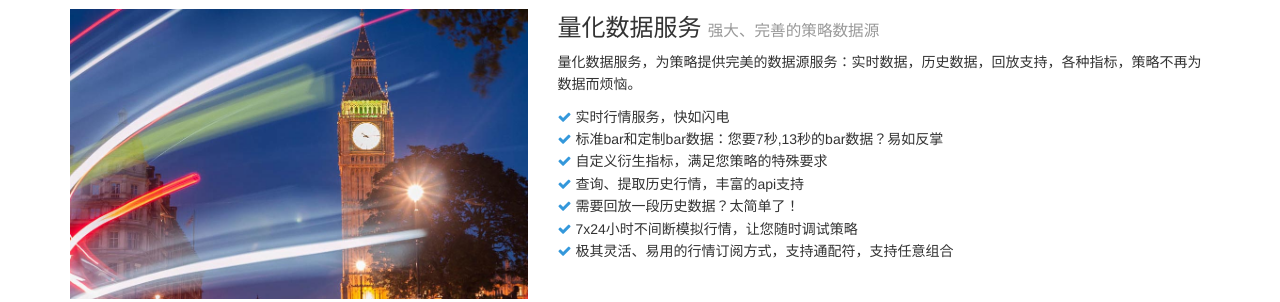
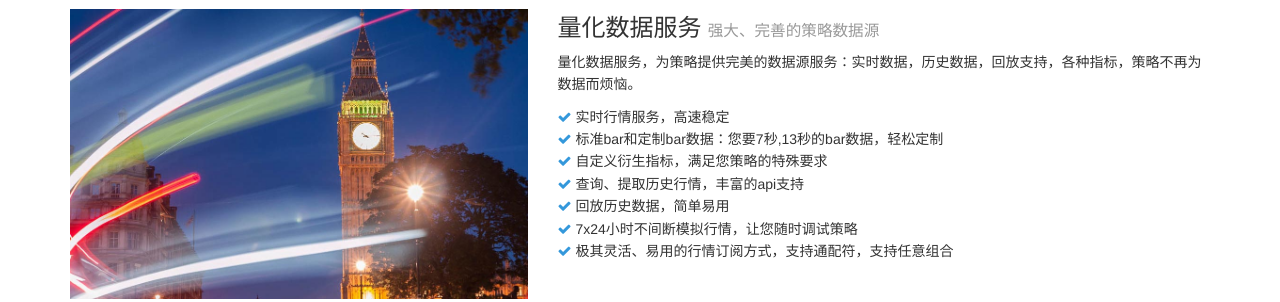
Before and after one commit to ongbe/site, a Jekyll site: the page built from index.html, in a window 1280 px wide and 900 px high, scrolled down 462 px. Shown: the part 151-453 px from the top of the window. Built offline with Jekyll 4.4.1, drawn with Linux system fonts in a browser that asks for light colours; Markdown is read by kramdown in place of the engine named in the settings; comment, search, counter and statistics services are not loaded.

Commit message:
minor fix

```diff
--- a/index.html
+++ b/index.html
@@ -128,11 +128,11 @@ overview: true
         <h3>量化数据服务 <small>强大、完善的策略数据源</small></h3>
         <p>量化数据服务，为策略提供完美的数据源服务：实时数据，历史数据，回放支持，各种指标，策略不再为数据而烦恼。</p>
         <ul class="list-unstyled margin-bottom-20">
-          <li><i class="fa fa-check color-green"></i> 实时行情服务，快如闪电</li>
-          <li><i class="fa fa-check color-green"></i> 标准bar和定制bar数据：您要7秒,13秒的bar数据？易如反掌</li>
+          <li><i class="fa fa-check color-green"></i> 实时行情服务，高速稳定</li>
+          <li><i class="fa fa-check color-green"></i> 标准bar和定制bar数据：您要7秒,13秒的bar数据，轻松定制</li>
           <li><i class="fa fa-check color-green"></i> 自定义衍生指标，满足您策略的特殊要求</li>
           <li><i class="fa fa-check color-green"></i> 查询、提取历史行情，丰富的api支持</li>
-          <li><i class="fa fa-check color-green"></i> 需要回放一段历史数据？太简单了！</li>
+          <li><i class="fa fa-check color-green"></i> 回放历史数据，简单易用</li>
           <li><i class="fa fa-check color-green"></i> 7x24小时不间断模拟行情，让您随时调试策略</li>
           <li><i class="fa fa-check color-green"></i> 极其灵活、易用的行情订阅方式，支持通配符，支持任意组合</li>
         </ul>
```
